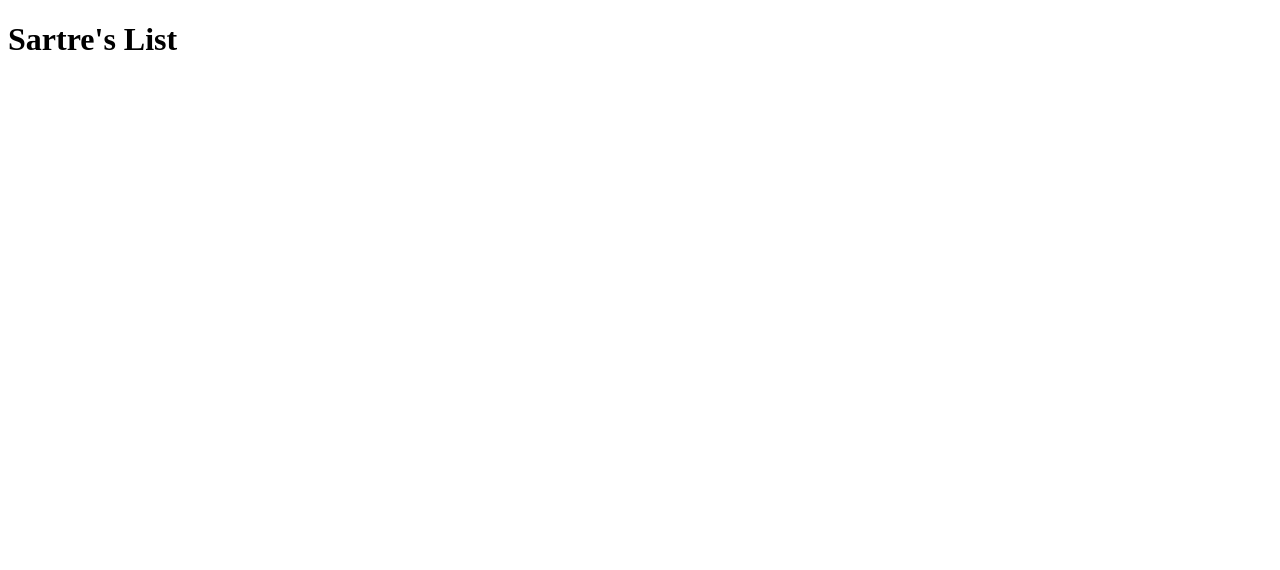
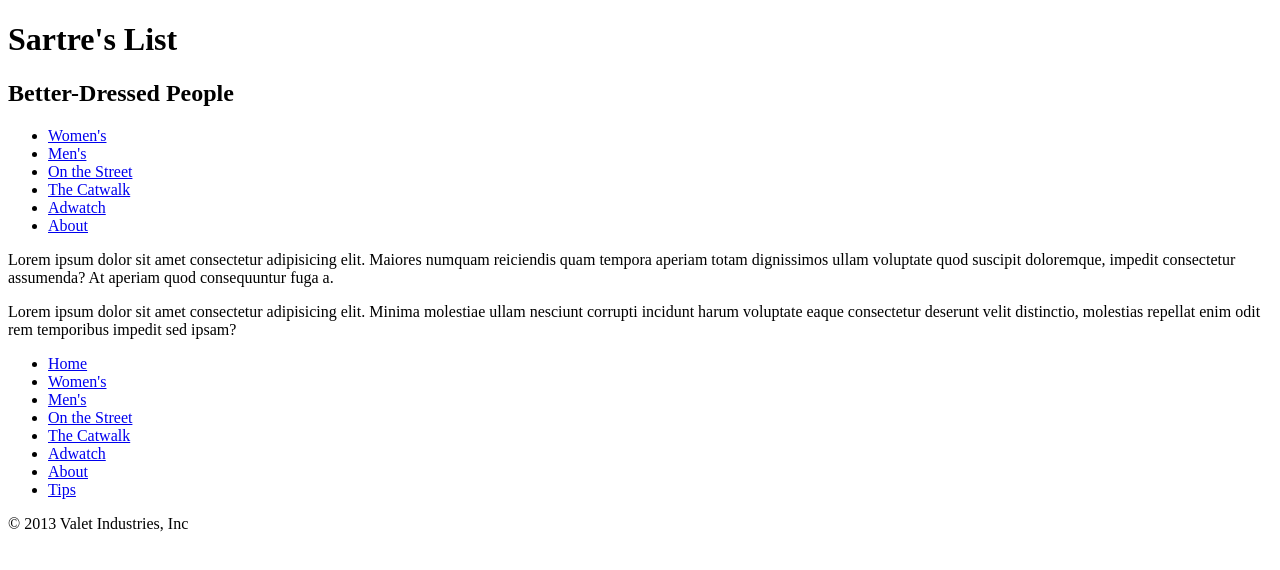
Before and after one commit to robinallenaz/HTML-Fashion-Blog, a plain HTML site: page index.html in a window 1280 px wide. Drawn offline with Linux system fonts and the light colour scheme.

Commit message:
Continued recreating site in html

```diff
--- a/index.html
+++ b/index.html
@@ -9,8 +9,40 @@
 <body>
     <header>
         <h1>Sartre's List</h1>
+        <h2>Better-Dressed People</h2>
+        <nav aria-label="Main Navigation" role="navigation">
+            <ul>
+              <li><a href="...">Women's</a></li>
+              <li><a href="...">Men's</a></li>
+              <li><a href="...">On the Street</a></li>
+              <li><a href="...">The Catwalk</a></li>
+              <li><a href="...">Adwatch</a></li>
+              <li><a href="...">About</a></li>
+            </ul>
+          </nav>
     </header>
-    <main></main>
-    <footer></footer>
+    <main>
+        <article>
+            <p>Lorem ipsum dolor sit amet consectetur adipisicing elit. Maiores numquam reiciendis quam tempora aperiam totam dignissimos ullam voluptate quod suscipit doloremque, impedit consectetur assumenda? At aperiam quod consequuntur fuga a.</p>
+        </article>
+        <article>
+            <p>Lorem ipsum dolor sit amet consectetur adipisicing elit. Minima molestiae ullam nesciunt corrupti incidunt harum voluptate eaque consectetur deserunt velit distinctio, molestias repellat enim odit rem temporibus impedit sed ipsam?</p>
+        </article>
+    </main>
+    <footer>
+        <nav aria-label="Main Navigation" role="navigation">
+            <ul>
+            <li><a href="...">Home</a></li>
+              <li><a href="...">Women's</a></li>
+              <li><a href="...">Men's</a></li>
+              <li><a href="...">On the Street</a></li>
+              <li><a href="...">The Catwalk</a></li>
+              <li><a href="...">Adwatch</a></li>
+              <li><a href="...">About</a></li>
+              <li><a href="...">Tips</a></li>
+            </ul>
+          </nav>
+          <p>&copy; 2013 Valet Industries, Inc</p>
+    </footer>
 </body>
 </html>
```
